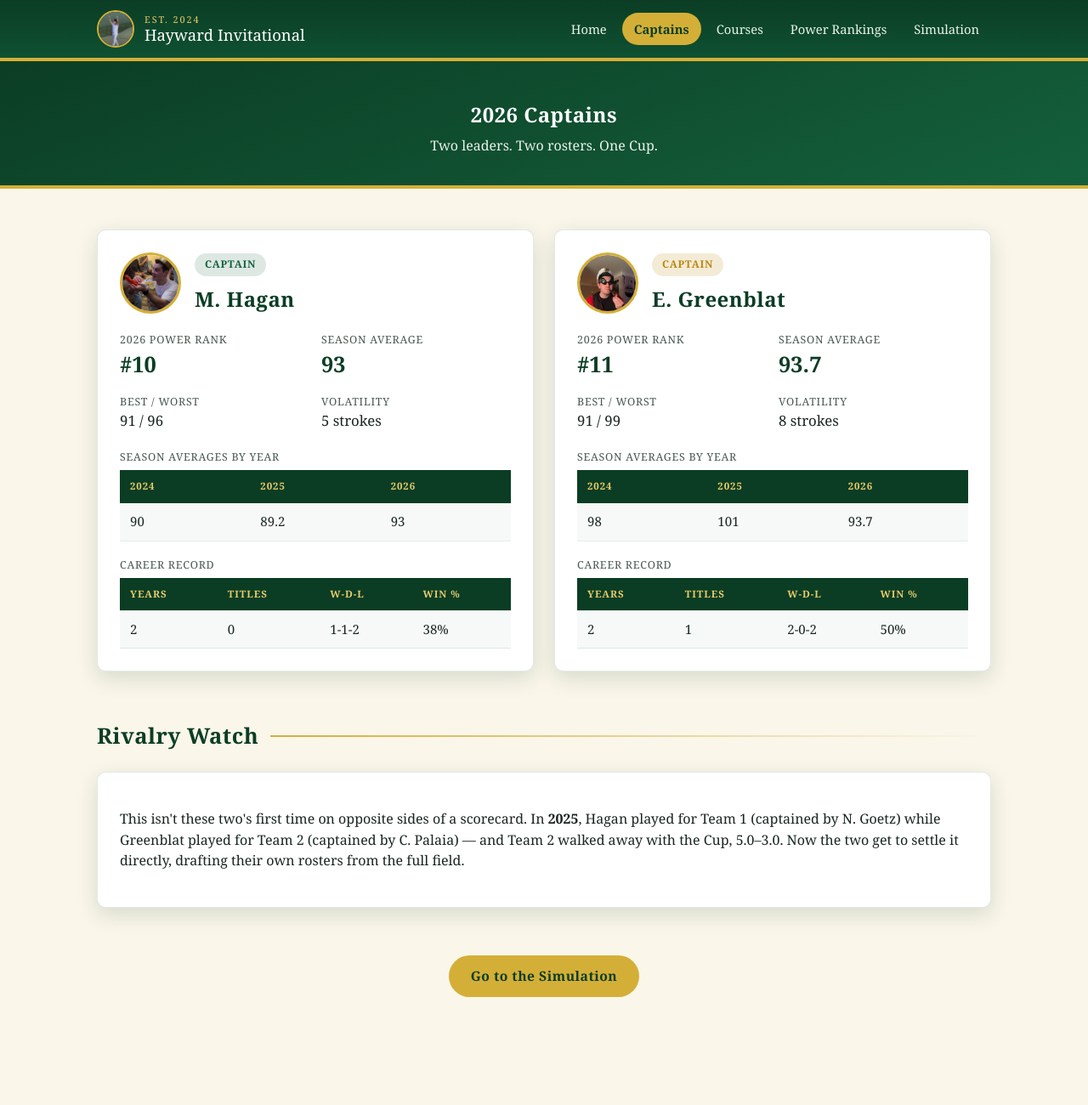
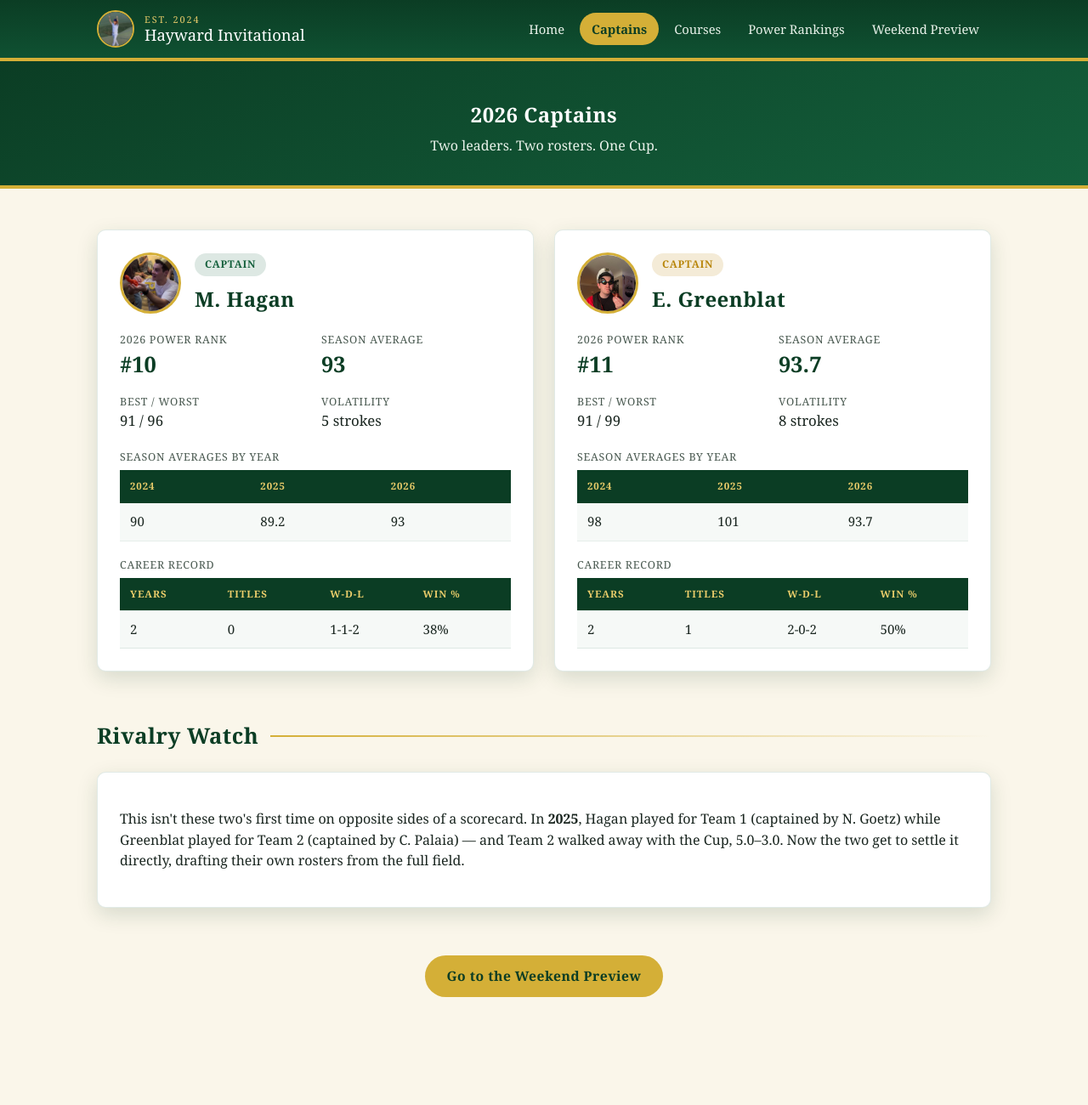
Before and after one commit to hunterzogg/hayward_invitational, a plain HTML site: page captains.html in a window 1280 px wide. Shown: the top 1300 px of the page at 85% size. Drawn offline with Linux system fonts and the light colour scheme.

Commit message:
Rename Simulation to Weekend Preview; add Vercel gitignore entries
Nav label, draft.html's title/h1, and the index/captains CTA copy all
updated site-wide. Filename (draft.html), script (js/draft.js), and
internal ids/classes deliberately left unchanged - display text only.

Also gitignore .vercel and .env* now that the site is linked to a
Vercel project for continuous deployment alongside GitHub Pages.

Co-Authored-By: Claude Sonnet 5 <noreply@anthropic.com>

```diff
--- a/captains.html
+++ b/captains.html
@@ -22,7 +22,7 @@
       <a href="captains.html" class="active">Captains</a>
       <a href="courses.html">Courses</a>
       <a href="rankings.html">Power Rankings</a>
-      <a href="draft.html">Simulation</a>
+      <a href="draft.html">Weekend Preview</a>
     </nav>
   </div>
 </header>
@@ -51,7 +51,7 @@
     </div>
 
     <div class="section text-center">
-      <a class="btn" href="draft.html">Go to the Simulation</a>
+      <a class="btn" href="draft.html">Go to the Weekend Preview</a>
     </div>
 
   </div>
```
Also changed, not shown: courses.html (+1 -1 lines), draft.html (+3 -3 lines), index.html (+2 -2 lines), rankings.html (+1 -1 lines), 1 other file.
